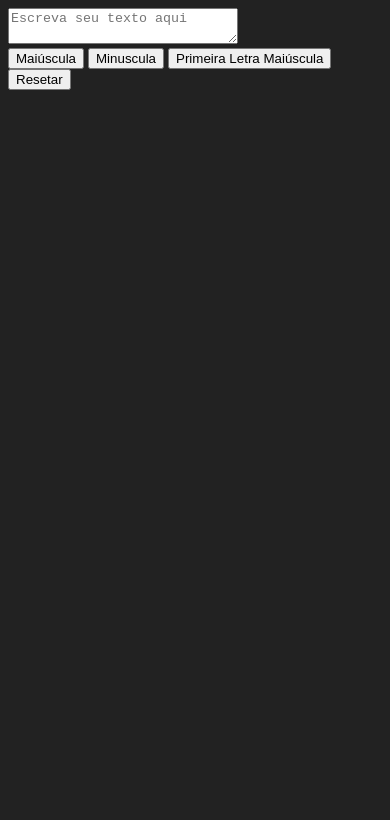
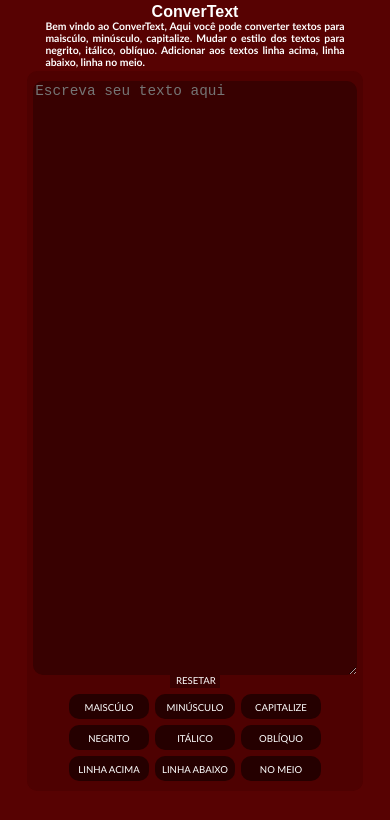
Before and after one commit to josjunior/convertext, a plain HTML site: page index.html in a window 390 px wide. Drawn offline with Linux system fonts and the light colour scheme.

Commit message:
Versão 1

```diff
--- a/estilos/estilo.css
+++ /dev/null
@@ -1,8 +0,0 @@
-* {
-    margin:0;
-    padding:0;
-    box-sizing: border-box;
-}
-body {
-    background-color:black;
-}
--- a/index.html
+++ b/index.html
@@ -1,19 +1,46 @@
 <!DOCTYPE html>
 <html lang="pt-BR">
   <head>
-    <title>Converter para UpperCase</title>
+    <title>ConverText - Converter textos Maiscúlo Minúsculo e Mais</title>
+    <meta name="description" content="Conveter textos para Maiscúlo Minúsculo Capitalize Uppercase Lowercase Negrito Itálico Oblíquo Linha acima Linha abaixo Linha no meio">
+    <meta name="keywords" content="converter, textos, maiscúlo, minúsculo, Uppercase, Lowercase, negrito, Bold, itálico, oblíquo, palavras, letras, Linha">
+    <meta name="author" content="José Júnior">
     <meta charset="UTF-8">
     <meta name="viewport" content="width=device-width, initial-scale=1.0">
     <link rel="stylesheet" href="styles/style.css">
+    <link rel="icon" type="text/x-icon" href="images/favicon.png">
   </head>
   <body>
-    <form>
-    <textarea type="text" id="text_area" style="width:60%; height:auto;" placeholder="Escreva seu texto aqui"></textarea>
-    </form>
-    <button onclick='convUpper()'>Maiúscula</button>
-    <button onclick='convLower()'>Minuscula</button>
-    <button onclick='convCapi()'>Primeira Letra Maiúscula</button>
-    <button onclick='window.location.reload()'>Resetar</button>
+    <header class="header">
+      <h1>ConverText</h1>
+      <h2>Bem vindo ao ConverText, Aqui você pode converter textos para maiscúlo, minúsculo, capitalize. Mudar o estilo dos textos para negrito, itálico, oblíquo. Adicionar aos textos linha acima, linha abaixo, linha no meio.</h2>
+    </header>
+    <main>
+      <section class="convert-section">
+        <textarea type="text" class="text_area" id="text_area" style="width:95%; height:70vh;" placeholder="Escreva seu texto aqui"></textarea>
+        <div class="reload_div">
+          <button class="reload_button" onclick='window.location.reload()'>Resetar</button>
+        </div>
+        <div class="tt_div">
+          <button onclick='convUpper()'>Maiscúlo</button>
+          <button onclick='convLower()'>Minúsculo</button>
+          <button onclick='convCapi()'>Capitalize</button>
+        </div>
+        <div class="ts_div">
+          <button onclick="bold()">Negrito</button>
+          <button onclick="italic()">Itálico</button>
+          <button onclick="oblique()">Oblíquo</button>
+        </div>
+        <div class="td_div">
+          <button onclick="overLine()">Linha Acima</button>
+          <button onclick="underLine()">Linha Abaixo</button>
+          <button onclick="lineThrough()">No Meio</button>
+        </div>
+      </section>
+    </main>
+    <footer class="footer">
+      <p>&#169; Copyright 2022 - ConverText - Desenvolvido por <a href="https://josejuniordev.vercel.app" title="José Júnior">José Júnior</a></p>
+    </footer>
     <script src="scripts/script.js"></script>
   </body>
 </html>
--- a/scripts/script.js
+++ b/scripts/script.js
@@ -1,3 +1,4 @@
+// Text Transform
 function convUpper() {
   let textUpper = document.getElementById('text_area').style.textTransform = 'uppercase';
 }
@@ -5,8 +6,27 @@ function convLower() {
   let textLower = document.getElementById('text_area').style.textTransform = 'lowercase';
 }
 function convCapi() {
-    let textCapi = document.getElementById('text_area').style.textTransform = 'capitalize';
+  let textCapi = document.getElementById('text_area').style.textTransform = 'capitalize';
 }
-function reload() {
-    let textReload = window.location.reload();
+
+// Text Decoration
+function overLine() {
+  let textOverline = document.getElementById('text_area').style.textDecoration = 'overline';
 }
+function underLine() {
+  let textUnderline = document.getElementById('text_area').style.textDecoration = 'underline';
+}
+function lineThrough() {
+  let textLineThrough = document.getElementById('text_area').style.textDecoration = 'line-through';
+}
+
+// Text Style
+function bold() {
+  let textBold = document.getElementById('text_area').style.fontWeight = 'bold';
+}
+function italic() {
+  let textItalic = document.getElementById('text_area').style.fontStyle = 'italic';
+}
+function oblique() {
+  let textOblique = document.getElementById('text_area').style.fontStyle = 'oblique';
+}
--- a/styles/style.css
+++ b/styles/style.css
@@ -1,5 +1,198 @@
 body {
-  background-color: rgb(34, 34, 34);
+  background-color: rgb(87, 2, 2);
   color:white;
-  text-decoration: ;
 }
+.header {
+  width:80%;
+  height:auto;
+  margin:auto;
+  display:flex;
+  flex-direction: column;
+  align-items: center;
+  justify-content: flex-start;
+}
+.header h1 {
+  font-size:1.50rem;
+  font-family: Arial, Helvetica, sans-serif;
+  margin-top:2px;
+  margin-bottom:-15px;
+}
+.header h2 {
+  font-family: 'Gill Sans', 'Gill Sans MT', Calibri, 'Trebuchet MS', sans-serif;
+  font-size:1.20rem;
+  text-align:center;
+  margin-bottom:5px;
+}
+main {
+  width: 100%;
+  height:auto;
+  display:flex;
+  flex-direction: column;
+  align-items: center;
+  justify-content: flex-start;
+}
+.convert-section {
+  width:90%;
+  height:auto;
+  display:flex;
+  flex-direction: column;
+  align-items: center;
+  justify-content: flex-start;
+  background-color:rgb(78, 1, 1);
+  border-radius:10px;
+  padding-bottom:7px;
+  padding-top:10px;
+}
+.convert-section .text_area {
+  font-size:0.90rem;
+  border-radius:10px;
+  background-color:rgb(56, 1, 1);
+  border-style:none;
+  color:white;
+  outline-style: none;
+}
+.convert-section div {
+  width:100%;
+  height:auto;
+  display: flex;
+  flex-direction: row;
+  flex-wrap: wrap;
+  align-items: flex-start;
+  justify-content: center;
+}
+.convert-section div button{
+  width:120px;
+  height:50px;
+  line-height: 50px;
+  background-color:rgb(37, 0, 0);
+  color:white;
+  border-style:none;
+  border-radius:10px;
+  margin:3px;
+  font-family: 'Gill Sans', 'Gill Sans MT', Calibri, 'Trebuchet MS', sans-serif;
+  font-size:1.10rem;
+  text-transform: uppercase;
+}
+.convert-section .reload_div {
+  margin-top:-5px;
+}
+.convert-section .reload_div .reload_button {
+  background-color:rgb(56, 1, 1);
+  width:90px;
+  height:40px;
+  line-height: 35px;
+  font-size:1rem;
+  border-radius:0;
+}
+.footer {
+  margin:auto;
+  width:60%;
+  height:auto;
+  text-align:center;
+}
+.footer p {
+  font-size:1rem;
+  font-family:Arial, Helvetica, sans-serif;
+  color:rgb(221, 220, 220);
+}
+.footer p a:link {
+  text-decoration: none;
+  color:rgb(221, 220, 220);
+}
+.footer p a:visited {
+  color:rgb(221, 220, 220);
+}
+.footer p a:hover {
+  color:rgba(255, 255, 255, 0.699);
+}
+.footer p a:active {
+  color:rgb(221, 220, 220);
+}
+
+
+/* Top responsive */
+@media screen and (max-width:1100px) {
+  .header h2 {
+    font-size:1rem;
+  }
+  .convert-section {
+    margin-top:-2px;
+  }
+  .header h1 {
+    margin-top:-5px;
+  }
+}
+@media screen and (max-width:950px) {
+  .header h1 {
+    font-size:1.20rem;
+    margin-bottom:-10px;
+  }
+  .header h2 {
+    font-size:0.85rem;
+  }
+}
+@media screen and (max-width:850px) {
+  .header h1 {
+    font-size:1rem;
+    margin-bottom:-10px;
+  }
+  .header h2 {
+    font-size:0.65rem;
+  }
+  /* footer */
+  .footer p{
+    font-size:0.65rem;
+  }
+}
+
+@media screen and (max-width:500px) {
+  .header h1 {
+    font-size:1rem;
+    margin-bottom:-10px;
+  }
+  .header h2 {
+    text-align:justify;
+  }
+}
+
+
+/* Buttons responsive */
+@media screen and (max-width:500px) {
+  .convert-section div button {
+    width:100px;
+    height:30px;
+    line-height: 30px;
+    font-size:0.70rem;
+}
+  .convert-section .reload_div .reload_button {
+    width:70px;
+    height:20px;
+    line-height:15px;
+    font-size:0.80rem;
+}
+  .footer {
+    display:none;
+}
+}
+@media screen and (max-width:400px) {
+  .convert-section div button {
+    width:80px;
+    height:25px;
+    line-height:25px;
+    font-size:0.60rem;
+}
+  .convert-section .reload_div .reload_button {
+    width:50px;
+    height: 15px;
+    line-height:10px;
+    font-size:0.60rem;
+}
+}
+@media screen and (max-width:300px) {
+  .convert-section div button {
+    width:60px;
+    height:15px;
+    line-height:15px;
+    font-size:0.50rem;
+}
+}
```
Also changed, not shown: images/favicon.png (added).
